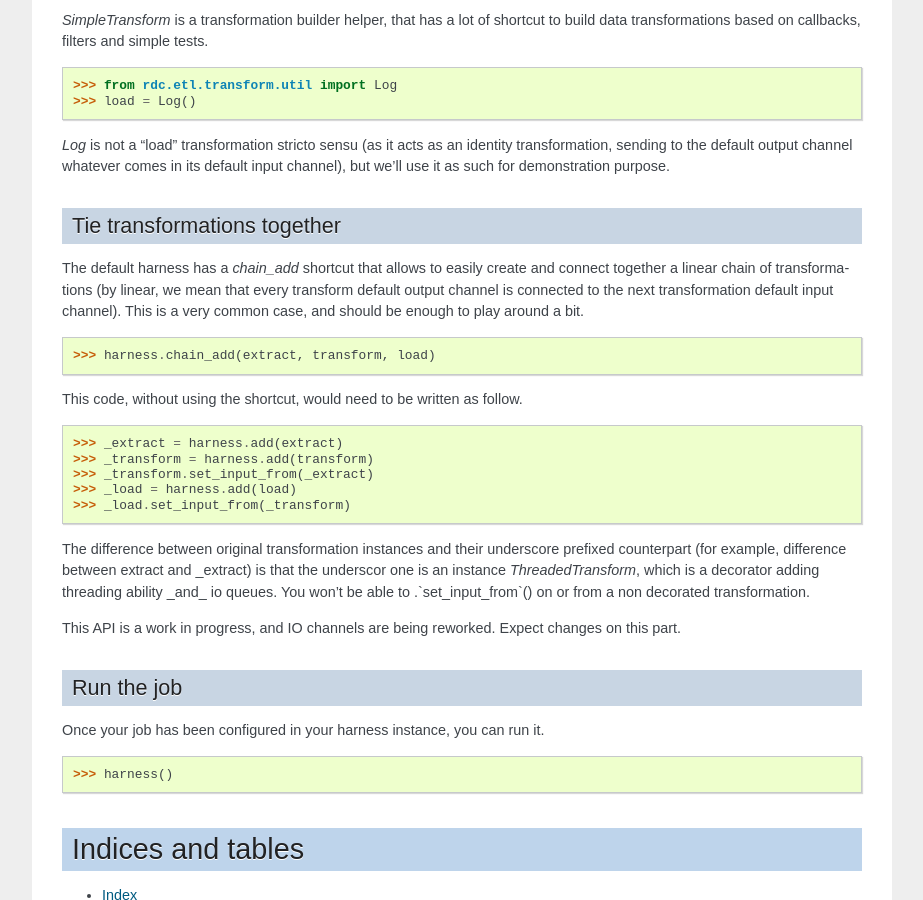
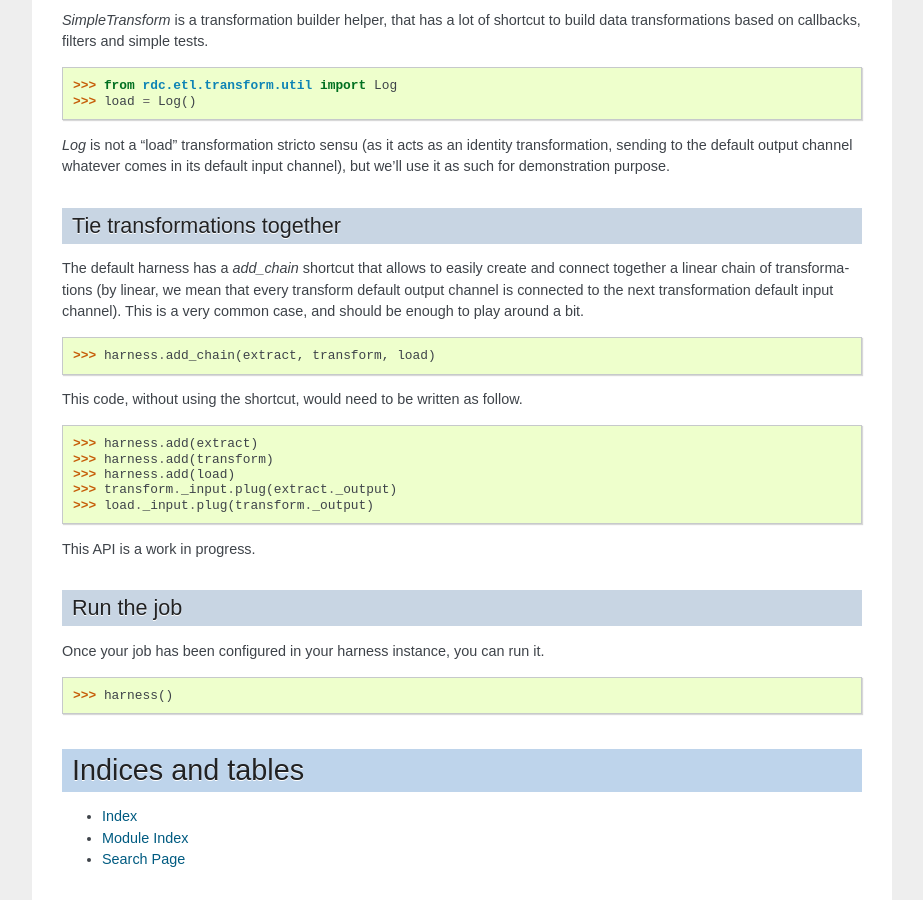
Before and after one commit to rdcli/rdc.etl, a Sphinx documentation site: the page built from doc/index.rst, in a window 1280 px wide and 900 px high, scrolled down 881 px. Shown: the whole window, without its empty margins (198-1121 px from the left). Built offline with Sphinx 7.4.7, drawn with Linux system fonts in a browser that asks for light colours; the version number could not be read and is left out; some of the changed text lies outside the part shown.

```diff
--- a/doc/index.rst
+++ b/doc/index.rst
@@ -12,10 +12,8 @@ Overview
 
 Extract Transform Load (ETL) toolkit for python.
 
-Toolkit for doing data integration related work. Unlike java based tools like
-talend or pentaho data-integration, this is a DIY framework, and if you're
-looking for a WYSIWIG ETL engine, you should probably go back to the previously
-cited ones.
+Toolkit for doing data integration related work. This is a DIY framework, and if you're
+looking for a WYSIWIG ETL engine, this is probably not what you're looking for.
 
 
 Create a Harness
@@ -63,30 +61,23 @@ default input channel), but we'll use it as such for demonstration purpose.
 Tie transformations together
 ::::::::::::::::::::::::::::
 
-The default harness has a `chain_add` shortcut that allows to easily create and
+The default harness has a `add_chain` shortcut that allows to easily create and
 connect together a linear chain of transformations (by linear, we mean that
 every transform default output channel is connected to the next transformation
 default input channel). This is a very common case, and should be enough to
 play around a bit.
 
->>> harness.chain_add(extract, transform, load)
+>>> harness.add_chain(extract, transform, load)
 
 This code, without using the shortcut, would need to be written as follow.
 
->>> _extract = harness.add(extract)
->>> _transform = harness.add(transform)
->>> _transform.set_input_from(_extract)
->>> _load = harness.add(load)
->>> _load.set_input_from(_transform)
+>>> harness.add(extract)
+>>> harness.add(transform)
+>>> harness.add(load)
+>>> transform._input.plug(extract._output)
+>>> load._input.plug(transform._output)
 
-The difference between original transformation instances and their underscore
-prefixed counterpart (for example, difference between extract and _extract) is
-that the underscor one is an instance `ThreadedTransform`, which is a decorator
-adding threading ability _and_ io queues. You won't be able to
-.`set_input_from`() on or from a non decorated transformation.
-
-This API is a work in progress, and IO channels are being reworked. Expect
-changes on this part.
+This API is a work in progress.
 
 
 Run the job
```
Also changed, not shown: setup.py (+2 -5 lines), 1 other file.
